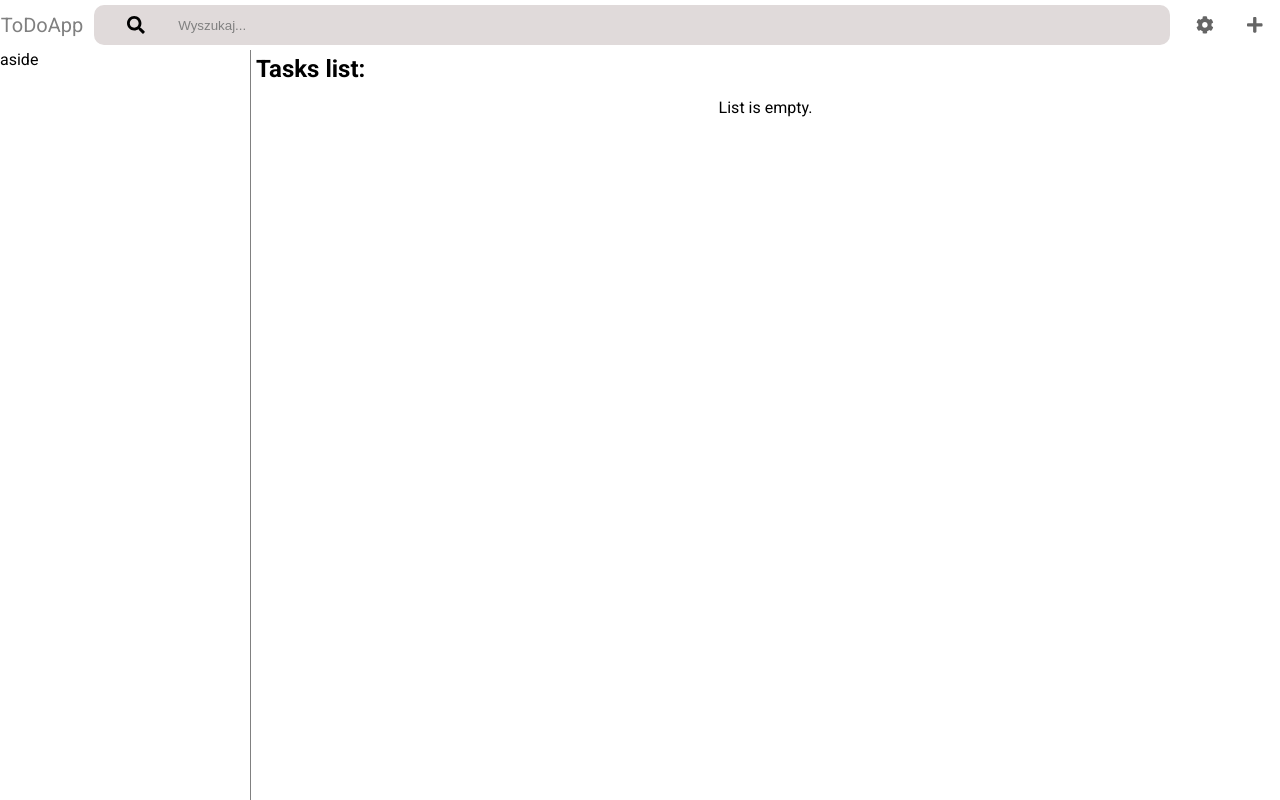
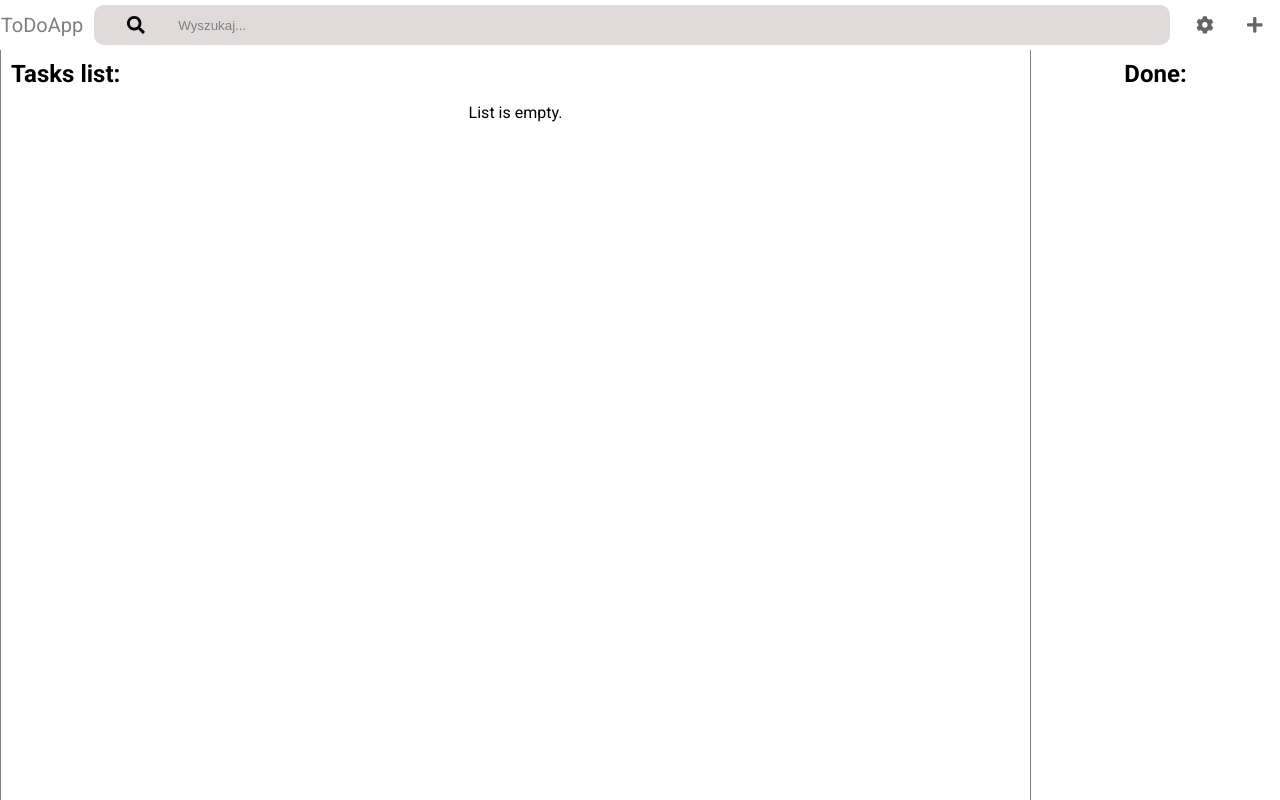
Before and after one commit to pswitalski/ToDoApp, a React (Create React App) app: page / in a window 1280 px wide. Built offline with nearby package versions, Linux system fonts and the light colour scheme.

Commit message:
create aside list and add clear buttons

```diff
--- a/src/components/App/App.js
+++ b/src/components/App/App.js
@@ -49,11 +49,29 @@ function App() {
     setSettingsModalOpen(false);
   }
 
+  const [doneTasks, setDoneTasks] = useState([]);
+
+  const handleMoveTaskToDone = (taskId) => {
+    const task = tasksList.find(task => task.taskId === taskId)
+    const currentDoneTasks = [...doneTasks];
+    const newDoneTasks = [task, ...currentDoneTasks];
+    setDoneTasks(newDoneTasks);
+    handleDeleteTask(taskId);
+  }
+
+  const handleClearDoneTasks = () => {
+    setDoneTasks([]);
+  }
+
+  const handleClearTasksList = () => {
+    setTasksList([]);
+  }
+
   return (
     <StyledApp className="App" darkTheme={darkTheme} >
       <GlobalStyle />
         <Header handleToggleTaskOpen={handleToggleTaskOpen} handleAddTaskClose={handleAddTaskClose} handleSettingsOpen={handleSettingsOpen} handleSettingsClose={handleSettingsClose} darkTheme={darkTheme} />
-        <Main tasksList={tasksList} handleDeleteTask={handleDeleteTask} darkTheme={darkTheme} />
+        <Main tasksList={tasksList} handleDeleteTask={handleDeleteTask} darkTheme={darkTheme} doneTasks={doneTasks} handleMoveTaskToDone={handleMoveTaskToDone} handleClearDoneTasks={handleClearDoneTasks} handleClearTasksList={handleClearTasksList} />
 
         {addTaskOpen ? <AddTask nextTaskId={nextTaskId} handleAddTaskClose={handleAddTaskClose} handleAddNewTask={handleAddNewTask} darkTheme={darkTheme} /> : null}
 
--- a/src/components/Button/Button.js
+++ b/src/components/Button/Button.js
@@ -1,9 +1,9 @@
 import React from "react";
 import { StyledButton } from "./Button.style";
 
-function Button({text, secondary, onClick, type}) {
+function Button({text, secondary, onClick, type, bottom}) {
     return(
-        <StyledButton type={type} secondary={secondary} onClick={onClick} >
+        <StyledButton type={type} secondary={secondary} onClick={onClick} bottom={bottom} >
             {text}
         </StyledButton>
     )
--- a/src/components/Button/Button.style.js
+++ b/src/components/Button/Button.style.js
@@ -11,7 +11,7 @@ export const StyledButton = styled.button`
     text-transform: uppercase;
     letter-spacing: 1.4px;
     cursor: pointer;
-    margin: 5px;
+    margin: ${props => props.bottom ? 'auto auto 5px auto' : '5px'};
     outline: none;
 
     &:focus {
--- a/src/components/Main/Aside/Aside.js
+++ b/src/components/Main/Aside/Aside.js
@@ -1,10 +1,19 @@
 import React from "react";
-import { StyledAside } from "./Aside.style";
+import { StyledAside, StyledH2, StyledP } from "./Aside.style";
+import Button from "../../Button/Button";
 
-function Aside() {
+function Aside({doneTasks, handleClearDoneTasks}) {
+
+    const generateTasks = doneTasks.map(task => (
+        <StyledP key={task.taskId} >{task.task}</StyledP>
+    ))
+
     return(
         <StyledAside>
-            aside
+            <StyledH2>Done:</StyledH2>
+
+            {generateTasks}
+            {doneTasks.length ? <Button text="clear all" secondary bottom onClick={handleClearDoneTasks} /> : null}
         </StyledAside>
     )
 }
--- a/src/components/Main/Aside/Aside.style.js
+++ b/src/components/Main/Aside/Aside.style.js
@@ -1,3 +1,26 @@
 import styled from "styled-components";
 
-export const StyledAside = styled.aside``;
+export const StyledAside = styled.aside`
+    display: flex;
+    flex-direction: column;
+    align-items: center;
+    border-left: 1px solid gray;
+    padding: 5px;
+`;
+
+export const StyledP = styled.p`
+    border-bottom: 1px solid grey;
+    width: 100%;
+    height: 40px;
+    line-height: 40px;
+    text-align: center;
+    text-transform: capitalize;
+
+    &:last-child {
+        border-bottom: none;
+    }
+`;
+
+export const StyledH2 = styled.h2`
+    margin: 5px;
+`;
--- a/src/components/Main/Main.js
+++ b/src/components/Main/Main.js
@@ -3,11 +3,11 @@ import { StyledMain } from "./Main.style";
 import TasksList from "./TasksList/TasksList";
 import Aside from "./Aside/Aside";
 
-function Main({tasksList, handleDeleteTask, darkTheme}) {
+function Main({tasksList, handleDeleteTask, darkTheme, doneTasks, handleMoveTaskToDone, handleClearTasksList, handleClearDoneTasks}) {
     return(
         <StyledMain >
-            <Aside />
-            <TasksList tasksList={tasksList} handleDeleteTask={handleDeleteTask} darkTheme={darkTheme} />
+            <TasksList tasksList={tasksList} handleDeleteTask={handleDeleteTask} darkTheme={darkTheme} handleMoveTaskToDone={handleMoveTaskToDone} handleClearTasksList={handleClearTasksList} />
+            <Aside doneTasks={doneTasks} handleClearDoneTasks={handleClearDoneTasks} />
         </StyledMain>
     )
 }
--- a/src/components/Main/Main.style.js
+++ b/src/components/Main/Main.style.js
@@ -2,7 +2,7 @@ import styled from "styled-components";
 
 export const StyledMain = styled.main`
     display: grid;
-    grid-template-columns: 250px 1fr;
+    grid-template-columns: 1fr 250px;
     grid-template-rows: auto;
     height: calc(100vh - 50px);
 `;
--- a/src/components/Main/TasksList/Task/Task.js
+++ b/src/components/Main/TasksList/Task/Task.js
@@ -4,10 +4,14 @@ import { StyledTask, StyledP, StyledButton } from "./Task.style";
 import { faTrash, faCheck } from "@fortawesome/free-solid-svg-icons";
 import { FontAwesomeIcon } from "@fortawesome/react-fontawesome";
 
-function Task({taskId, task, category, date, handleDeleteTask, darkTheme}) {
+function Task({taskId, task, category, date, handleDeleteTask, darkTheme, handleMoveTaskToDone}) {
 
     const handleDelete = () => {
         handleDeleteTask(taskId);
+    }
+
+    const handleMoveTask = () => {
+        handleMoveTaskToDone(taskId)
     }
 
     return(
@@ -15,7 +19,7 @@ function Task({taskId, task, category, date, handleDeleteTask, darkTheme}) {
             <StyledP>{task}</StyledP>
             <StyledP>{category}</StyledP>
             <StyledP>{date}</StyledP>
-            <StyledButton>
+            <StyledButton onClick={handleMoveTask} >
                 <FontAwesomeIcon icon={faCheck} color={darkTheme ? 'red' : 'green'} />
             </StyledButton>
             <StyledButton onClick={handleDelete} >
--- a/src/components/Main/TasksList/Task/Task.style.js
+++ b/src/components/Main/TasksList/Task/Task.style.js
@@ -11,6 +11,7 @@ export const StyledTask = styled.div`
 
 export const StyledP = styled.p`
     height: 40px;
+    flex-basis: 40%;
     line-height: 40px;
     flex-grow: 1;
     text-align: center;
--- a/src/components/Main/TasksList/TasksList.js
+++ b/src/components/Main/TasksList/TasksList.js
@@ -1,13 +1,12 @@
 import React from "react";
 import { StyledTasksList, StyledP, StyledH2 } from "./TasksList.style";
 import Task from "./Task/Task";
+import Button from "../../Button/Button";
 
-function TasksList({tasksList, handleDeleteTask, darkTheme}) {
-
-    console.log(tasksList.length)
+function TasksList({tasksList, handleDeleteTask, darkTheme, handleMoveTaskToDone, handleClearTasksList}) {
 
     const generateTasks = tasksList.map((task) => (
-        <Task key={task.taskId} taskId={task.taskId} task={task.task} category={task.category} date={task.date} handleDeleteTask={handleDeleteTask} darkTheme={darkTheme} />
+        <Task key={task.taskId} taskId={task.taskId} task={task.task} category={task.category} date={task.date} handleDeleteTask={handleDeleteTask} darkTheme={darkTheme} handleMoveTaskToDone={handleMoveTaskToDone} />
     ))
 
     return(
@@ -15,6 +14,7 @@ function TasksList({tasksList, handleDeleteTask, darkTheme}) {
             <StyledH2>Tasks list: </StyledH2>
             {generateTasks}
             {!tasksList.length ? <StyledP>List is empty.</StyledP> : null}
+            {tasksList.length ? <Button text="clear all" secondary bottom onClick={handleClearTasksList} /> : null}
         </StyledTasksList>
     )
 }
--- a/src/components/Main/TasksList/TasksList.style.js
+++ b/src/components/Main/TasksList/TasksList.style.js
@@ -4,6 +4,7 @@ export const StyledTasksList = styled.div`
     display: flex;
     flex-direction: column;
     border-left: 1px solid gray;
+    padding: 5px;
 `;
 
 export const StyledP = styled.p`
```
